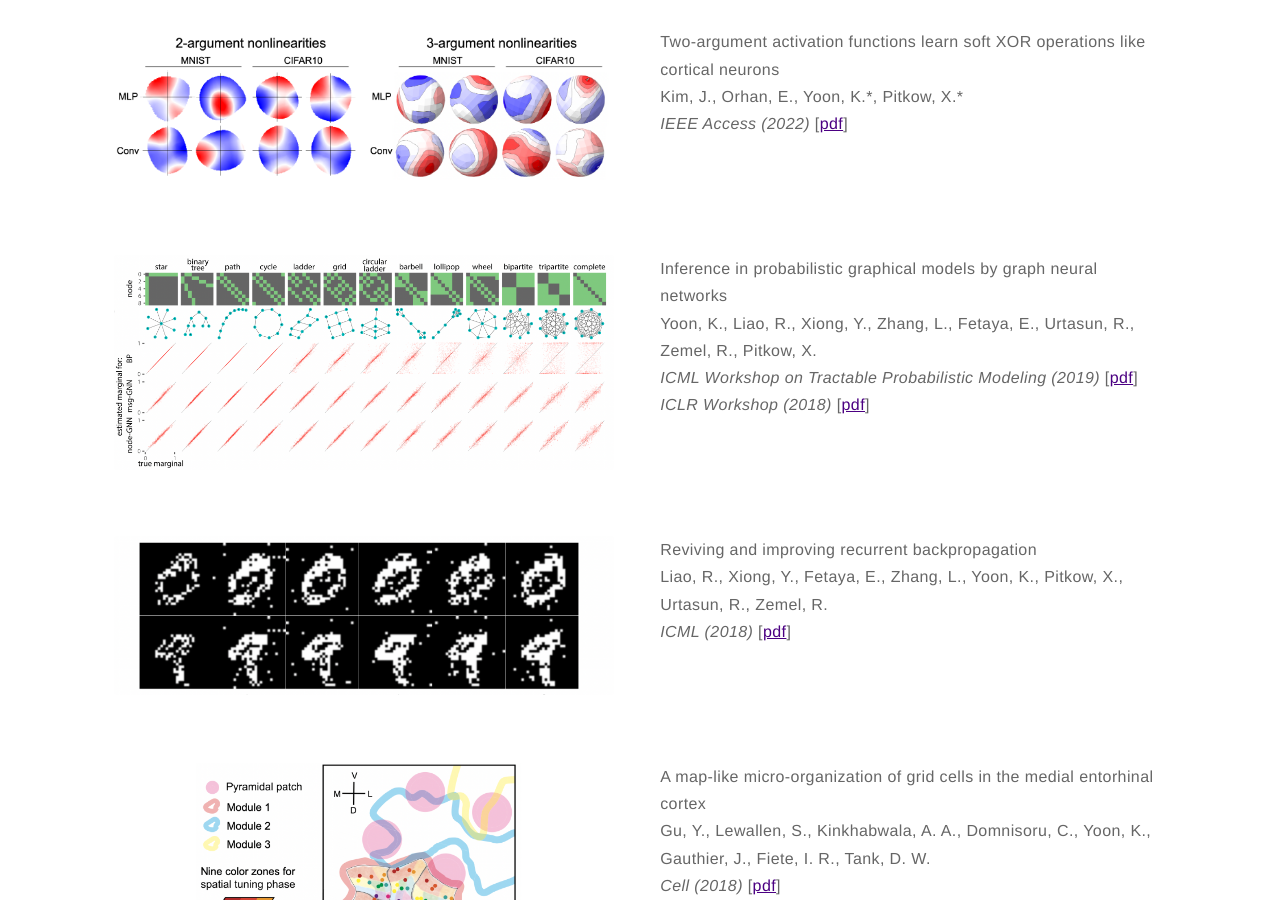
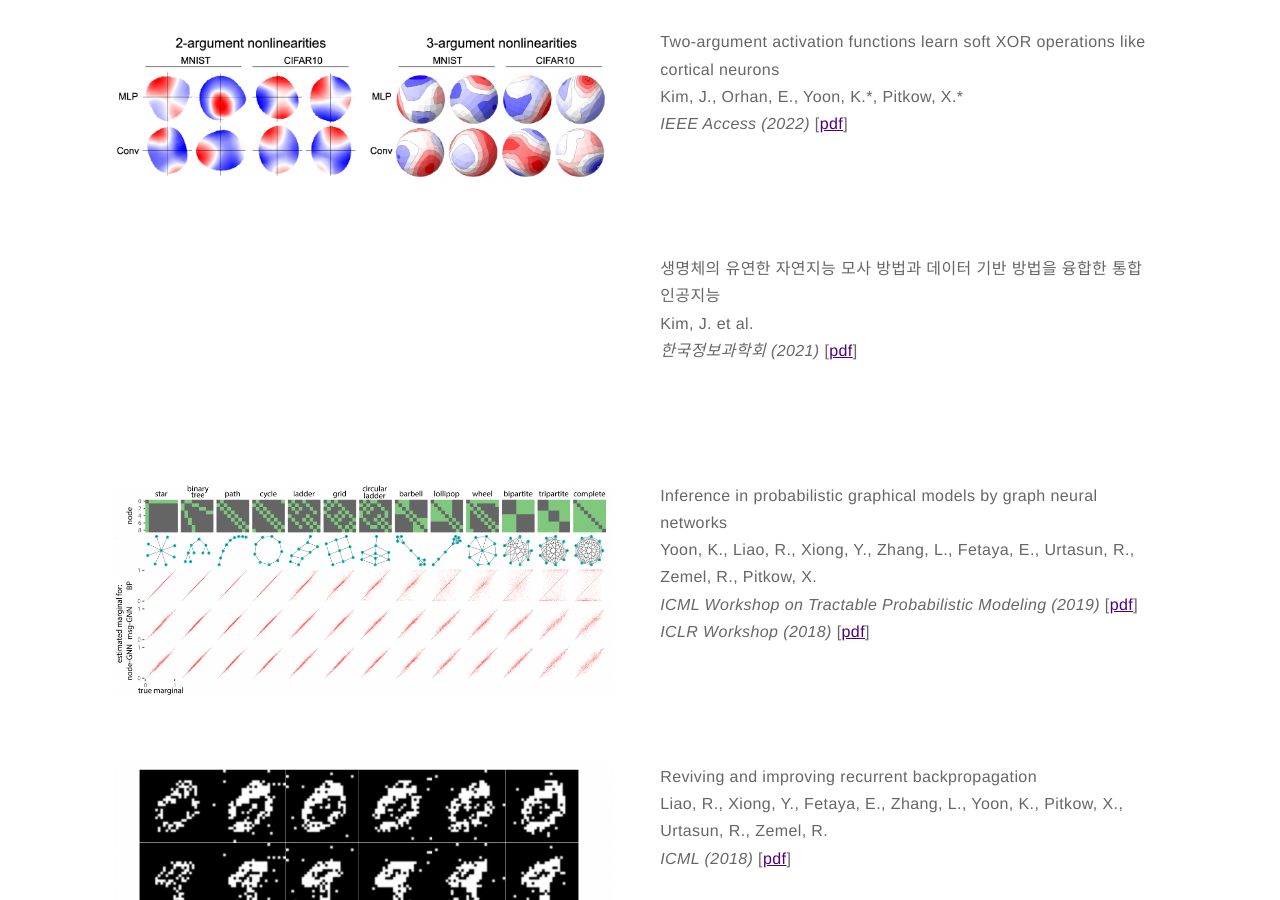
Before and after one commit to kijungyoon/kijungyoon.github.io, a Jekyll site: the page built from papers.md, in a window 1280 px wide and 900 px high, scrolled down 1546 px. Built offline with Jekyll 4.4.1, drawn with Linux system fonts in a browser that asks for light colours.

Commit message:
Update papers.md

```diff
--- a/papers.md
+++ b/papers.md
@@ -70,6 +70,19 @@ layout: page
     Kim, J., Orhan, E., Yoon, K.*, Pitkow, X.*<br>
     <i>IEEE Access (2022)</i>
     [<a href="https://ieeexplore.ieee.org/stamp/stamp.jsp?arnumber=9785635">pdf</a>]</p><br>
+    </div>
+</div>
+
+<div class="side-by-side">
+    <div class="toleft">
+
+    </div>
+
+    <div class="toright">
+    <p><b>생명체의 유연한 자연지능 모사 방법과 데이터 기반 방법을 융합한 통합 인공지능</b><br>
+    Kim, J. et al.<br>
+    <i>한국정보과학회 (2021)</i>
+    [<a href="[https://ieeexplore.ieee.org/stamp/stamp.jsp?arnumber=9785635](https://github.com/kijungyoon/kijungyoon.github.io/blob/master/abstracts/niai.pdf)">pdf</a>]</p><br>
     </div>
 </div>
 
```
